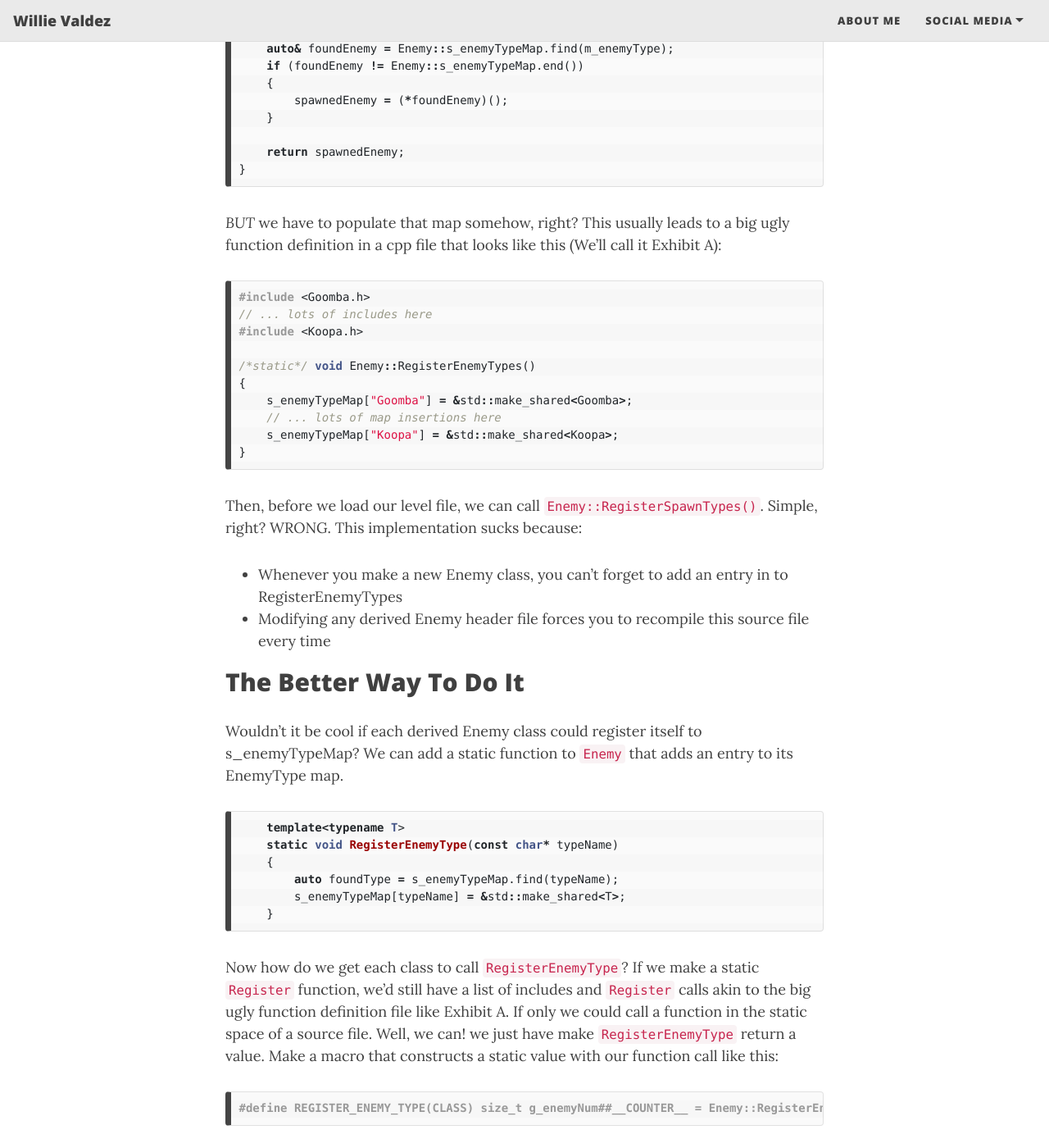
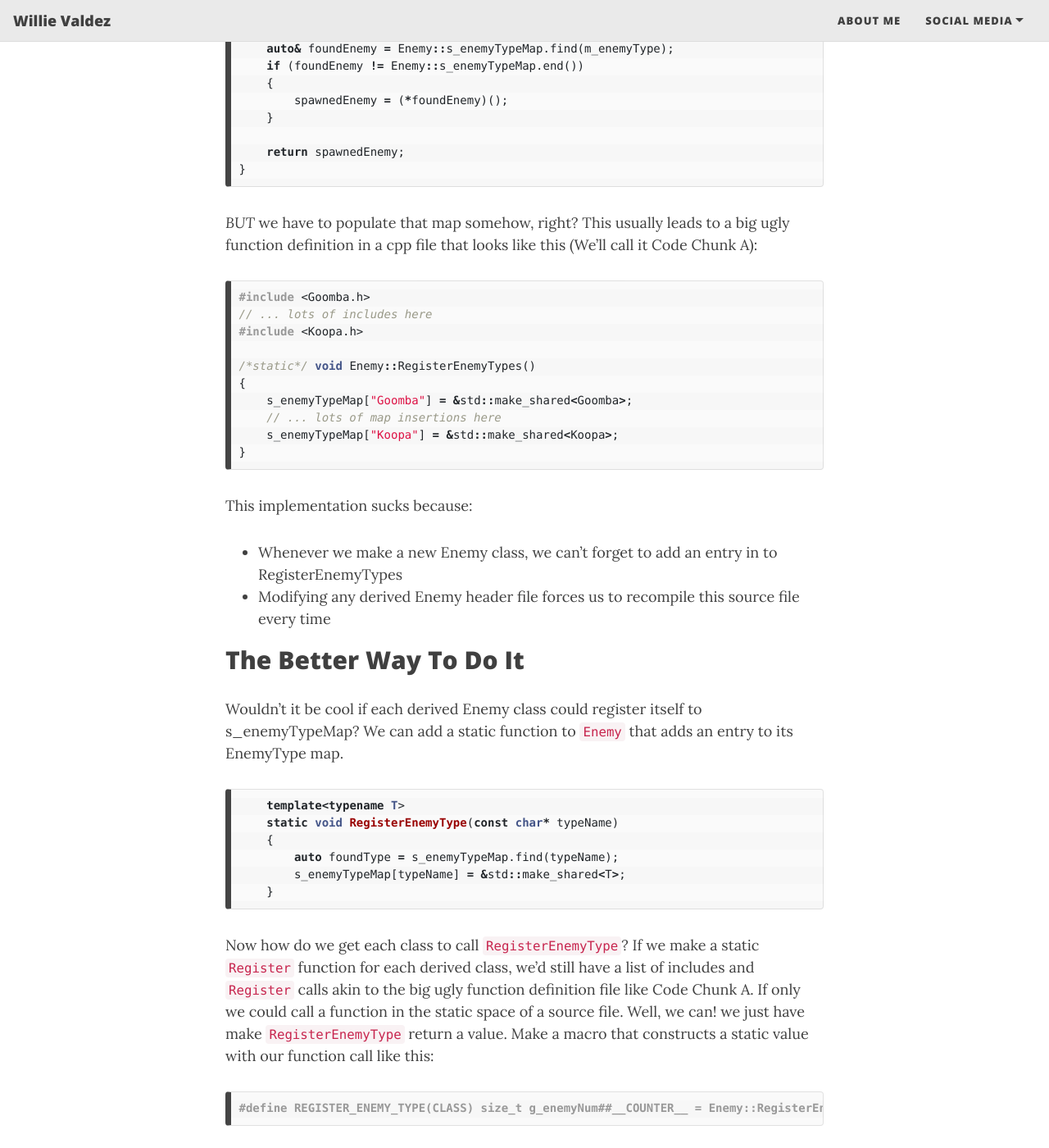
Before and after one commit to g2valdez/willievaldez.github.io, a Jekyll site: the page built from _posts/2020-10-04-AutomaticRegistration.md, in a window 1280 px wide and 1400 px high, scrolled down 1383 px. Shown: the whole window at 82% size. Built offline with Jekyll 4.4.1, drawn with Linux system fonts in a browser that asks for light colours; nearby versions of some CDN libraries; some of the changed text lies outside the part shown.

Commit message:
small tweaks to static registration blog

````diff
--- a/_posts/2020-10-04-AutomaticRegistration.md
+++ b/_posts/2020-10-04-AutomaticRegistration.md
@@ -14,7 +14,7 @@
 
 ## The Wrong Way(s) To Do It
 When loading the CSV, cache the spawn type in the spawner as a member variable `std::string m_enemyType`.
- Inside of `Spawner::Spawn()`, you can implement this god awful monstrosity:
+ Inside of `Spawner::Spawn()`, we can implement this god awful monstrosity:
 ```cpp
 std::shared_ptr<Enemy> Spawner::Spawn()
 {
@@ -55,7 +55,7 @@
 }
 ```
 
-*BUT* we have to populate that map somehow, right? This usually leads to a big ugly function definition in a cpp file that looks like this (We'll call it Exhibit A):
+*BUT* we have to populate that map somehow, right? This usually leads to a big ugly function definition in a cpp file that looks like this (We'll call it Code Chunk A):
 ```cpp
 #include <Goomba.h>
 // ... lots of includes here
@@ -68,10 +68,9 @@
     s_enemyTypeMap["Koopa"] = &std::make_shared<Koopa>;
 }
 ```
-
-Then, before we load our level file, we can call `Enemy::RegisterSpawnTypes()`. Simple, right? WRONG. This implementation sucks because:
-* Whenever you make a new Enemy class, you can't forget to add an entry in to RegisterEnemyTypes
-* Modifying any derived Enemy header file forces you to recompile this source file every time
+This implementation sucks because:
+* Whenever we make a new Enemy class, we can't forget to add an entry in to RegisterEnemyTypes
+* Modifying any derived Enemy header file forces us to recompile this source file every time
 
 ## The Better Way To Do It
 Wouldn't it be cool if each derived Enemy class could register itself to s_enemyTypeMap? We can add a static function to `Enemy` that adds an entry to its EnemyType map.
@@ -84,17 +83,17 @@
     }
 ```
 
-Now how do we get each class to call `RegisterEnemyType`? If we make a static `Register` function, we'd still have a list of includes and `Register` calls akin to the big ugly function definition file like Exhibit A. If only we could call a function in the static space of a source file. Well, we can! we just have make  `RegisterEnemyType` return a value. Make a macro that constructs a static value with our function call like this:
+Now how do we get each class to call `RegisterEnemyType`? If we make a static `Register` function for each derived class, we'd still have a list of includes and `Register` calls akin to the big ugly function definition file like Code Chunk A. If only we could call a function in the static space of a source file. Well, we can! we just have make  `RegisterEnemyType` return a value. Make a macro that constructs a static value with our function call like this:
 ```cpp
 #define REGISTER_ENEMY_TYPE(CLASS) size_t g_enemyNum##__COUNTER__ = Enemy::RegisterEnemyType<CLASS>(#CLASS)
 ```
-We append `\_\_COUNTER\_\_` to the variable name to prevent the compiler from collapsing our static variables.
+We append `__COUNTER__` to the variable name to prevent the compiler from collapsing our static variables.
 
 Now, inside of an enemy source file, say, `Goomba.cpp`, we can add
 ```cpp
 REGISTER_ENEMY_TYPE(Goomba);
 ```
-and viola, we have a self registering type system! Right? Well almost. We can't gurantee which static variables are intialized first, and its possible that we call `AddSpawnerType` before initializing `s_enemyTypeMap`, so we can write an accessor and guarantee that `s_enemyTypeMap` is initialized before it is used.
+and viola, we have a self registering type system! Right? Well almost. We can't gurantee which static variables are intialized first, and it is possible that we call `AddSpawnerType` before initializing `s_enemyTypeMap`, so we can write an accessor and guarantee that `s_enemyTypeMap` is initialized before it gets accessed.
 
 Here's the final version of `Enemy.h`:
 ```cpp
````
Also changed, not shown: other parts of _posts/2020-10-04-AutomaticRegistration.md (+2 -0 lines).
